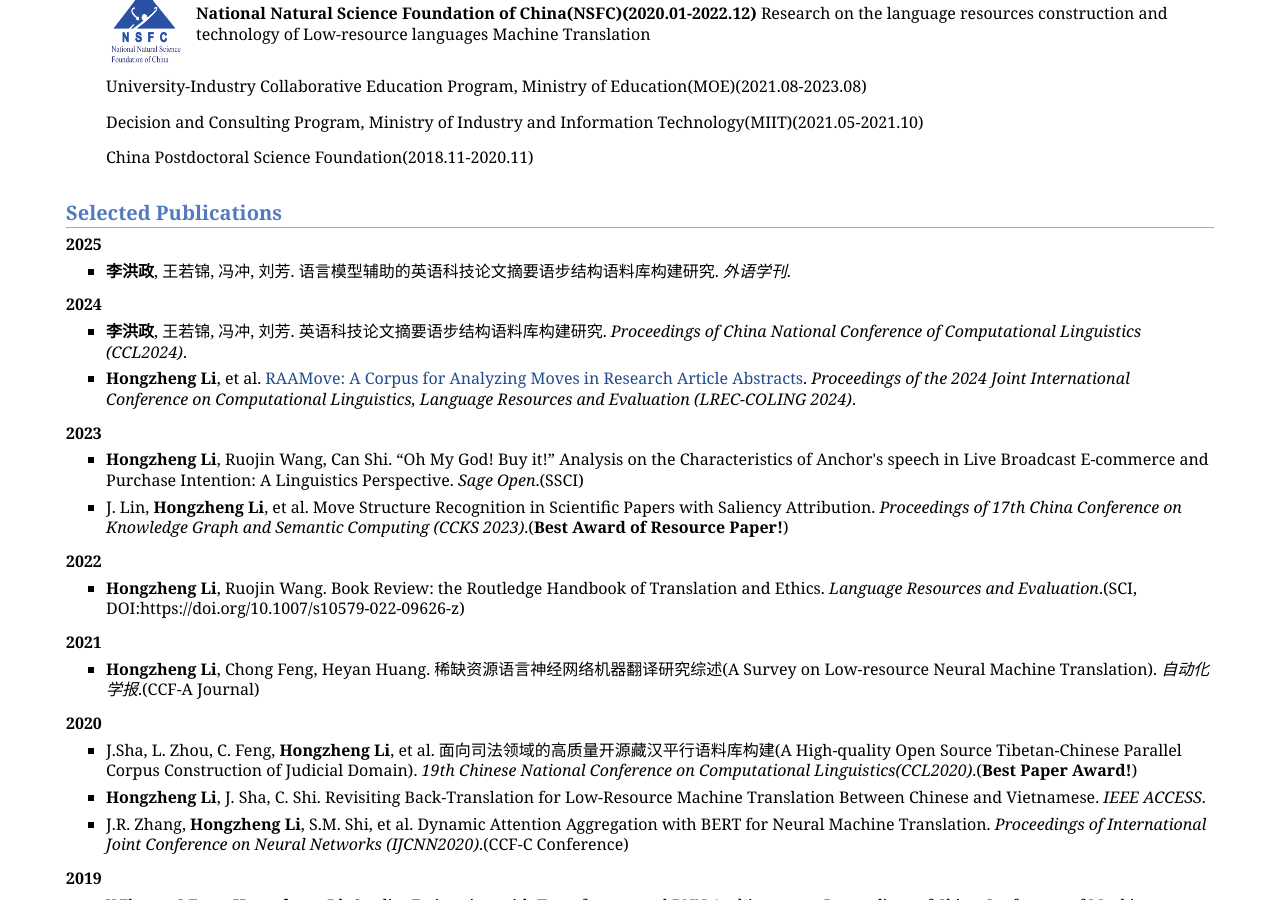
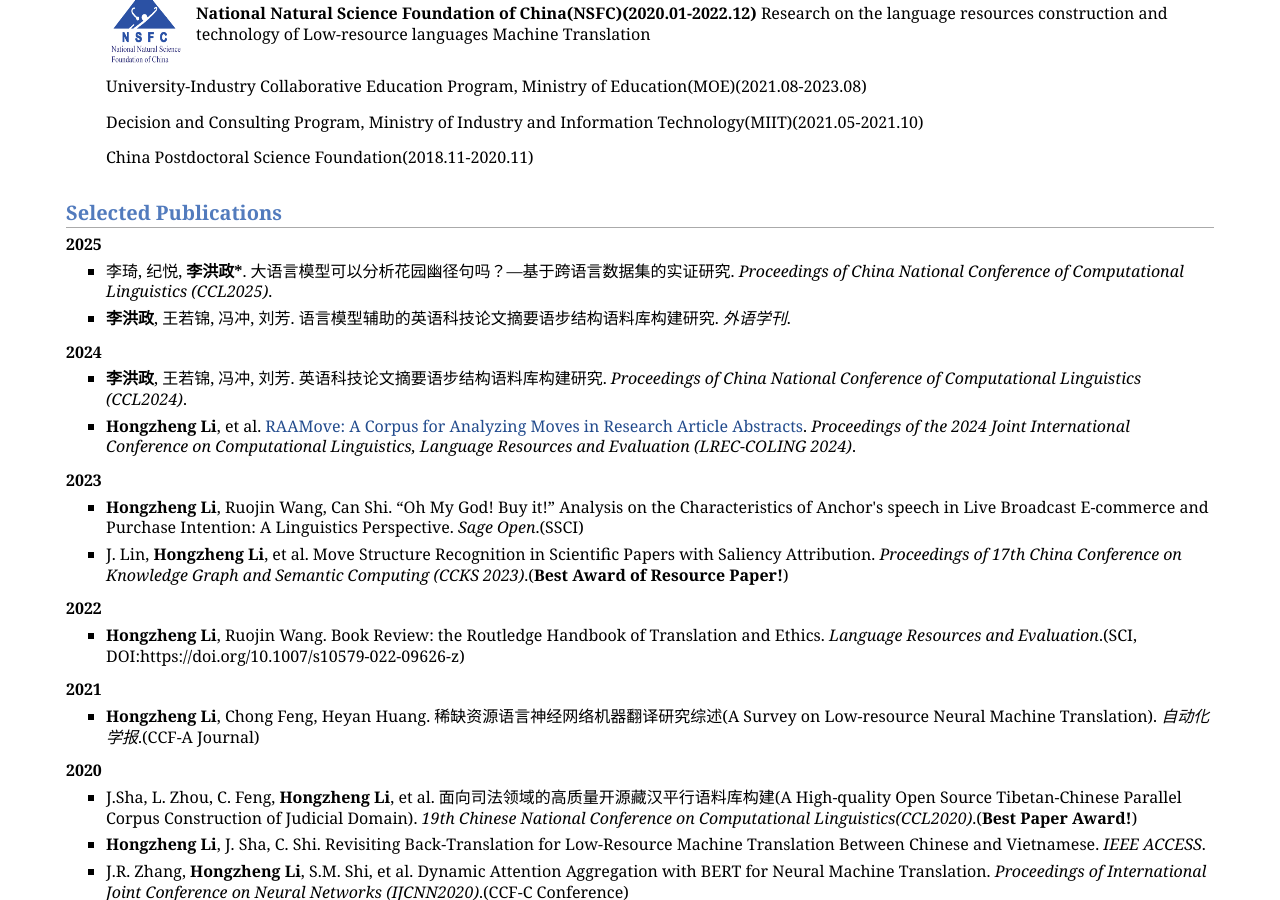
Before and after one commit to lihongzheng-nlp/lihongzheng-nlp.github.io, a Jekyll site: the page index.html, which Jekyll copies as it is, in a window 1280 px wide and 900 px high, scrolled down 1655 px. Built offline with Jekyll 4.4.1, drawn with Linux system fonts in a browser that asks for light colours.

Commit message:
Update index.html

```diff
--- a/index.html
+++ b/index.html
@@ -108,6 +108,8 @@
 <h2>Selected Publications </h2>
 <p><b>2025</b></p>
 <ul>
+<li><p>李琦, 纪悦, <b>李洪政*</b>. 大语言模型可以分析花园幽径句吗？—基于跨语言数据集的实证研究. <i>Proceedings of China National Conference of Computational Linguistics (CCL2025)</i>. <br /></p>
+</li>
 <li><p><b>李洪政</b>, 王若锦, 冯冲, 刘芳. 语言模型辅助的英语科技论文摘要语步结构语料库构建研究. <i>外语学刊</i>. <br /></p>
 </li>
 </ul>
```
